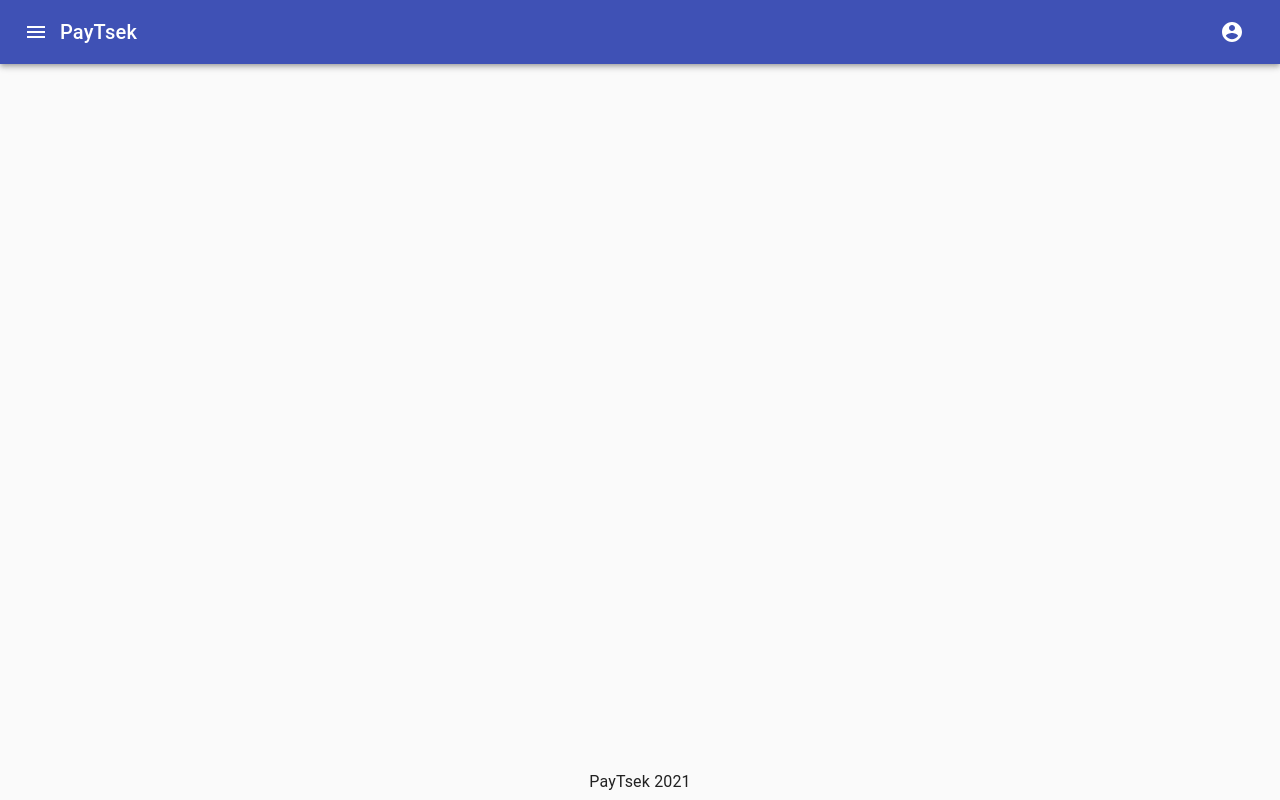
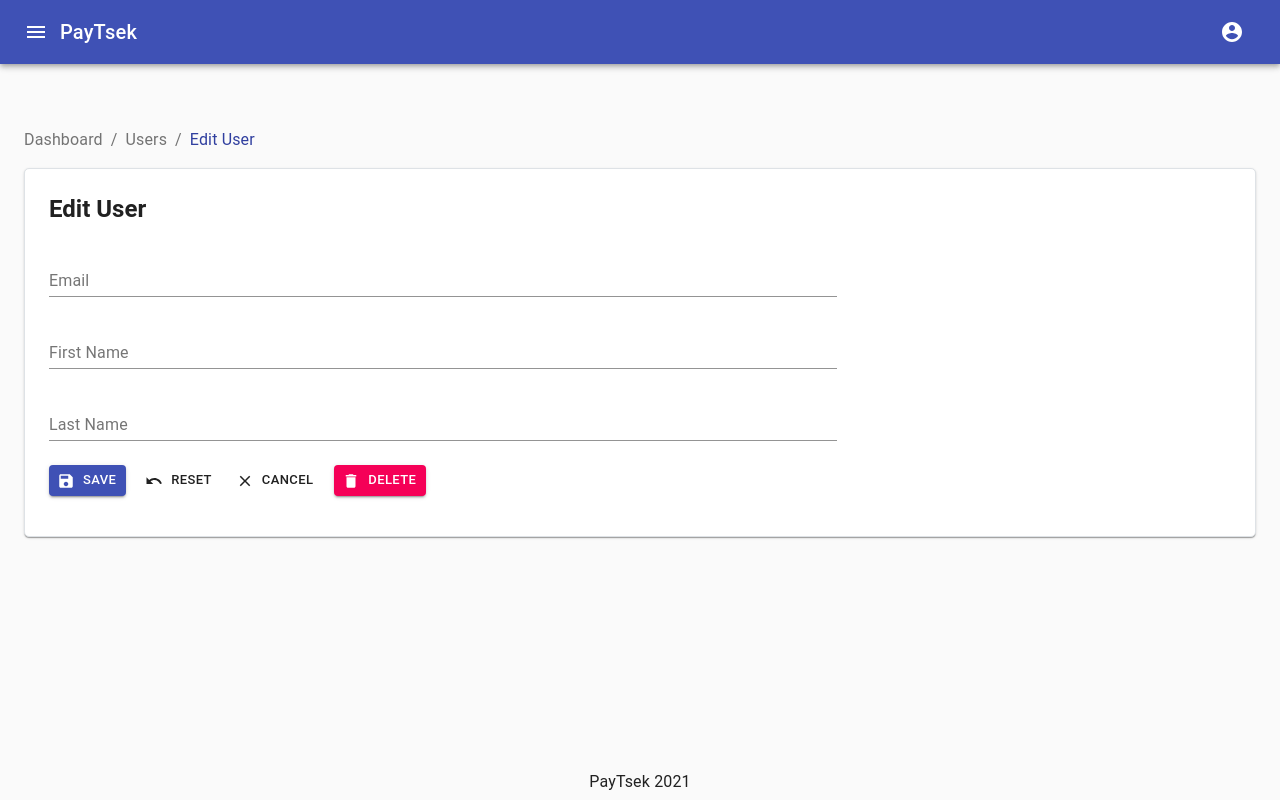
Before and after one commit to paytsek/app, a React (Create React App) app in the folder client/: page /users/1/edit in a window 1280 px wide. Built offline with nearby package versions, Linux system fonts and the light colour scheme; the HTML template or start-up script is replaced by a standard one.

Commit message:
Add User edit page mark up

```diff
--- a/client/src/App.js
+++ b/client/src/App.js
@@ -7,6 +7,7 @@ import Layout from './components/layout';
 import RegisterPage from './pages/RegisterPage';
 import UsersListPage from './pages/UsersListPage';
 import UserDetailsPage from './pages/UserDetailsPage';
+import UserEditPage from './pages/UserEditPage';
 
 import './stylesheets/main.scss';
 import useStyles from './styles';
@@ -28,6 +29,7 @@ const App = () => {
 					>
 						<div style={{ minHeight: 64 }} />
 						<Route path="/users" component={UsersListPage} exact />
+						<Route path="/users/:id/edit" component={UserEditPage} exact />
 						<Route path="/users/:id" component={UserDetailsPage} exact />
 					</main>
 				</Layout>
--- /dev/null
+++ b/client/src/components/UserEdit/UserEditForm/index.js
@@ -0,0 +1,70 @@
+import { withRouter } from 'react-router-dom';
+import { Grid, TextField, Button } from '@material-ui/core';
+import { Save, Undo, Clear, Delete } from '@material-ui/icons';
+
+import useStyles from './styles';
+
+const UserEditForm = ({ history }) => {
+	const { formButton } = useStyles();
+
+	return (
+		<form>
+			<Grid container>
+				<Grid item xs={12} md={7} lg={8}>
+					<TextField
+						placeholder="Email"
+						label="Email"
+						fullWidth
+						margin="normal"
+					/>
+				</Grid>
+				<Grid item xs={12} md={7} lg={8}>
+					<TextField
+						placeholder="First Name"
+						label="First Name"
+						fullWidth
+						margin="normal"
+					/>
+				</Grid>
+				<Grid item xs={12} md={7} lg={8}>
+					<TextField
+						placeholder="Last Name"
+						label="Last Name"
+						fullWidth
+						margin="normal"
+					/>
+				</Grid>
+			</Grid>
+			<div className={formButton}>
+				<Button
+					color="primary"
+					variant="contained"
+					size="small"
+					startIcon={<Save />}
+				>
+					Save
+				</Button>
+				<Button size="small" startIcon={<Undo />}>
+					Reset
+				</Button>
+				<Button
+					size="small"
+					startIcon={<Clear />}
+					onClick={() => history.push('/users')}
+				>
+					Cancel
+				</Button>
+				<Button
+					size="small"
+					variant="contained"
+					color="secondary"
+					startIcon={<Delete />}
+				>
+					Delete
+				</Button>
+			</div>
+		</form>
+	);
+};
+
+export default withRouter(UserEditForm);
--- /dev/null
+++ b/client/src/components/UserEdit/UserEditForm/styles.js
@@ -0,0 +1,14 @@
+import { makeStyles } from '@material-ui/core/styles';
+
+const useStyles = makeStyles((theme) => ({
+	formButton: {
+		paddingTop: theme.spacing(2),
+		display: 'flex',
+		'& > *': {
+			marginRight: theme.spacing(2),
+			marginBottom: theme.spacing(2),
+		},
+	},
+}));
+
+export default useStyles;
--- a/client/src/components/UsersList/UsersFilter/index.js
+++ b/client/src/components/UsersList/UsersFilter/index.js
@@ -38,10 +38,10 @@ const UsersFilter = () => {
 						/>
 					</Container>
 					<div className={formButton}>
-						<Button variant="contained" color="primary" startIcon={<Search />}>
+						<Button variant="contained" color="primary" size="small" startIcon={<Search />}>
 							Search
 						</Button>
-						<Button startIcon={<Undo />}>Reset</Button>
+						<Button size="small" startIcon={<Undo />}>Reset</Button>
 					</div>
 				</form>
 			</AccordionDetails>
--- a/client/src/components/UsersList/UsersListTable/index.js
+++ b/client/src/components/UsersList/UsersListTable/index.js
@@ -80,7 +80,7 @@ const UsersListTable = ({ history }) => {
 							<Search onClick={() => history.push(`users/${props.row.id}`)} />
 						}
 					/>
-					<Button color="primary" startIcon={<Edit />} />
+					<Button color="primary" startIcon={<Edit />} onClick={() => history.push('users/1/edit')} />
 					<Button color="primary" startIcon={<Delete />} />
 				</Fragment>
 			),
--- a/client/src/pages/UserDetailsPage/index.js
+++ b/client/src/pages/UserDetailsPage/index.js
@@ -10,7 +10,7 @@ import { Edit } from '@material-ui/icons';
 
 import useStyles from './styles';
 
-const UserDetailsPage = () => {
+const UserDetailsPage = ({ history }) => {
 	const { active, paper, title, actions, details } = useStyles();
 
 	return (
@@ -29,7 +29,13 @@ const UserDetailsPage = () => {
 					View User
 				</Typography>
 				<div className={actions}>
-					<Button variant="contained" color="primary" startIcon={<Edit />}>
+					<Button
+						variant="contained"
+						color="primary"
+						startIcon={<Edit />}
+            size="small"
+						onClick={() => history.push('1/edit')}
+					>
 						Edit
 					</Button>
 				</div>
--- /dev/null
+++ b/client/src/pages/UserEditPage/index.js
@@ -0,0 +1,31 @@
+import { Link } from 'react-router-dom';
+import { Paper, Container, Breadcrumbs, Typography } from '@material-ui/core';
+
+import UserEditForm from '../../components/UserEdit/UserEditForm';
+import useStyles from './styles';
+
+const UserEditPage = ({ history }) => {
+	const { paper, active, title } = useStyles();
+
+	return (
+		<Container>
+			<Breadcrumbs>
+				<Link to="/">Dashboard</Link>
+				<Link to="/users" aria-current="page">
+					Users
+				</Link>
+				<Link className={active} to="/users" aria-current="page">
+					Edit User
+				</Link>
+			</Breadcrumbs>
+			<Paper className={paper}>
+				<Typography variant="h5" className={title} gutterBottom>
+					Edit User
+				</Typography>
+				<UserEditForm />
+			</Paper>
+		</Container>
+	);
+};
+
+export default UserEditPage;
--- /dev/null
+++ b/client/src/pages/UserEditPage/styles.js
@@ -0,0 +1,20 @@
+import { makeStyles } from '@material-ui/core/styles';
+
+const useStyles = makeStyles((theme) => ({
+	paper: {
+		width: '100%',
+		border: '1px solid #dee2e6 !important',
+		padding: 24,
+		marginTop: 16,
+		borderRadius: 5,
+		backgroundColor: '#fff',
+	},
+	active: {
+		color: theme.palette.primary.dark,
+	},
+	title: {
+		fontWeight: 'bold',
+	},
+}));
+
+export default useStyles;
--- a/client/src/pages/UsersListPage/index.js
+++ b/client/src/pages/UsersListPage/index.js
@@ -32,6 +32,7 @@ const UsersListPage = () => {
 						variant="contained"
 						color="secondary"
 						disabled
+            size="small"
 						startIcon={<Delete />}
 					>
 						Delete
```
